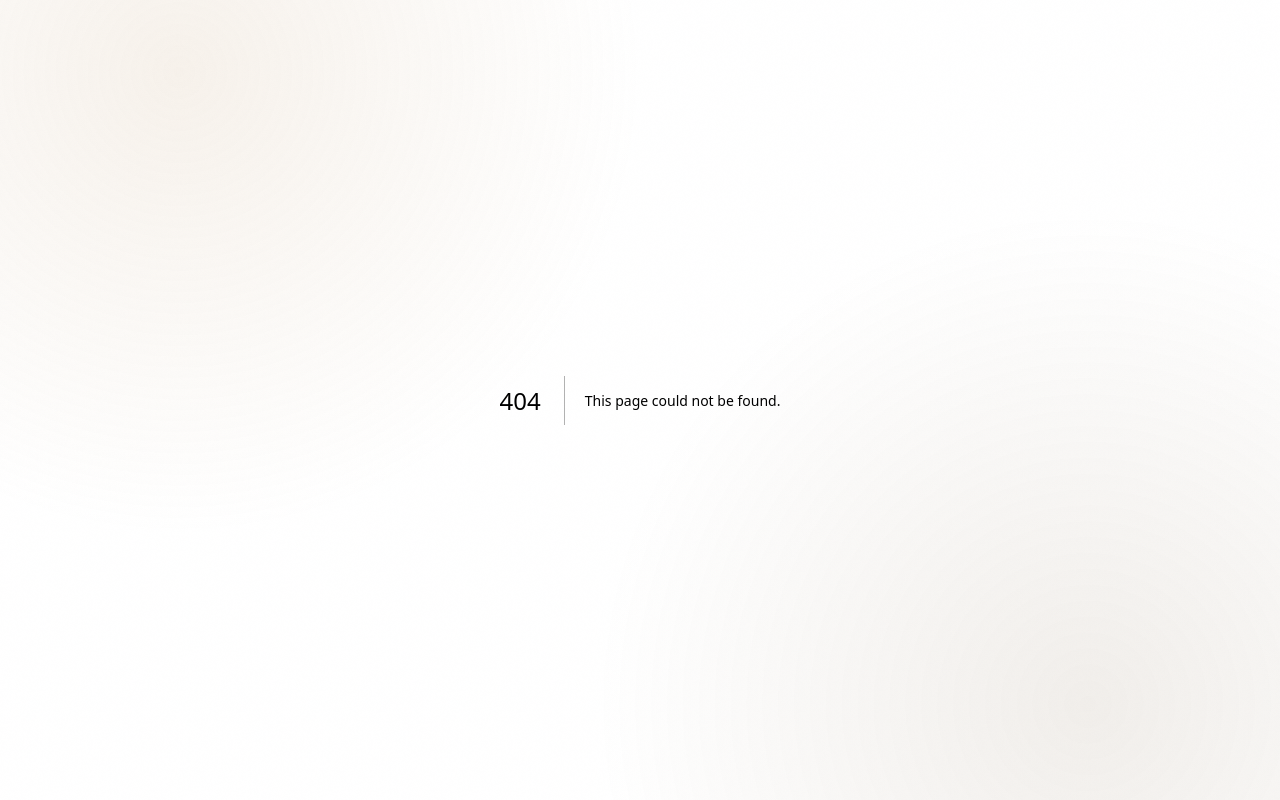
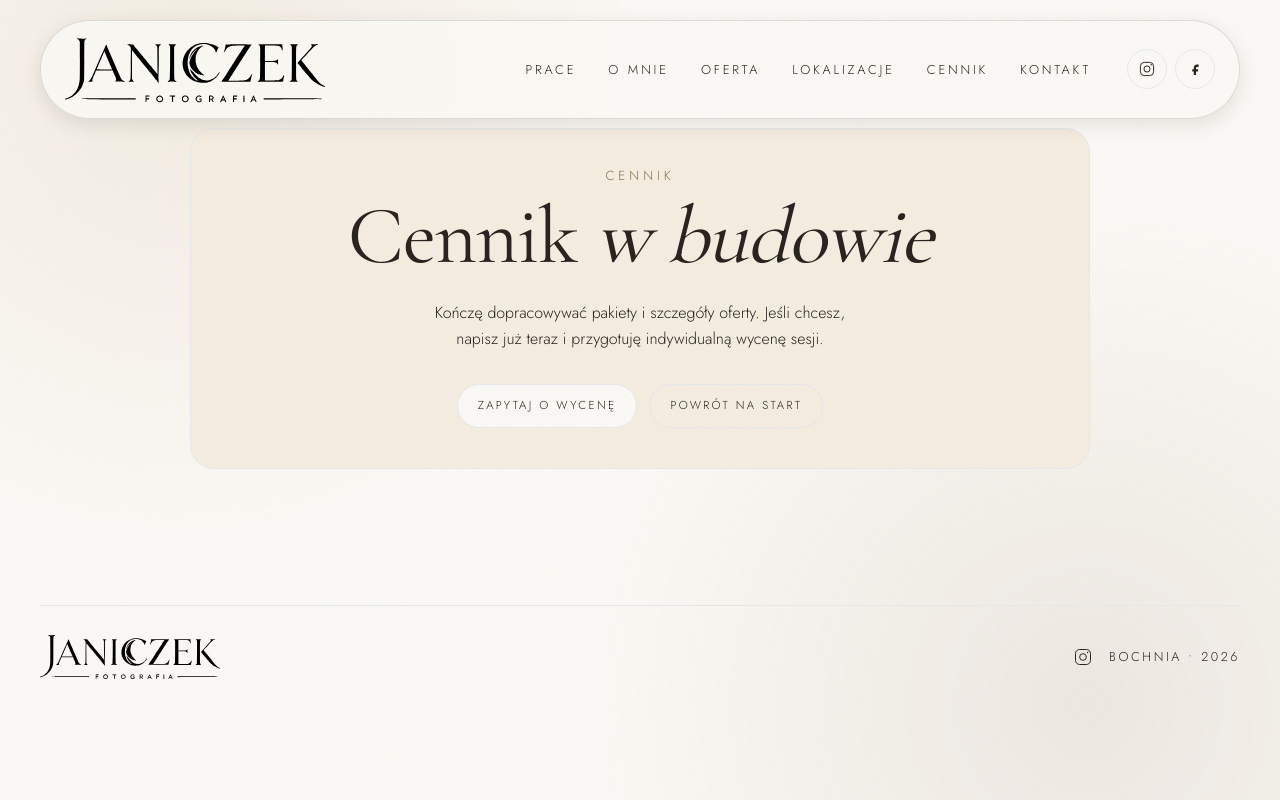
Before and after one commit to ByteUsser/Luk, a Next.js app: page /cennik in a window 1280 px wide. Before the commit this address had no page. Built offline with nearby package versions, Linux system fonts and the light colour scheme.

Commit message:
Add cennik page, refresh copy, and tighten indexing signals

```diff
--- /dev/null
+++ b/app/cennik/page.tsx
@@ -0,0 +1,69 @@
+import type { Metadata } from "next";
+import Link from "next/link";
+import { Footer } from "@/components/Footer";
+import { Nav } from "@/components/Nav";
+import { OptionalCursor } from "@/components/OptionalCursor";
+import { SITE_CONFIG } from "@/lib/site-config";
+
+export const metadata: Metadata = {
+  title: "Cennik",
+  description: "Cennik usług fotograficznych Janiczek Foto.",
+  alternates: {
+    canonical: "/cennik"
+  },
+  openGraph: {
+    url: `${SITE_CONFIG.url}/cennik`,
+    title: `Cennik | ${SITE_CONFIG.name}`,
+    description: "Cennik usług fotograficznych jest aktualnie w przygotowaniu.",
+    images: [
+      {
+        url: SITE_CONFIG.ogImage,
+        width: 1200,
+        height: 630,
+        alt: `Cennik | ${SITE_CONFIG.name}`
+      }
+    ]
+  },
+  twitter: {
+    card: "summary_large_image",
+    title: `Cennik | ${SITE_CONFIG.name}`,
+    description: "Cennik usług fotograficznych jest aktualnie w przygotowaniu.",
+    images: [SITE_CONFIG.ogImage]
+  }
+};
+
+export default function PricingPage() {
+  return (
+    <>
+      <OptionalCursor />
+      <Nav />
+      <main className="px-5 pb-20 pt-28 md:px-10 md:pb-24 md:pt-32">
+        <section className="mx-auto max-w-[900px] rounded-[1.5rem] border border-ink/12 bg-[#f3ecdf] p-6 text-center md:p-10">
+          <p className="eyebrow text-cognac">Cennik</p>
+          <h1 className="section-title mt-4">
+            Cennik <span className="italic">w budowie</span>
+          </h1>
+          <p className="mx-auto mt-6 max-w-[48ch] text-[1rem] leading-relaxed text-ink/80">
+            Kończę dopracowywać pakiety i szczegóły oferty. Jeśli chcesz, napisz już teraz i
+            przygotuję indywidualną wycenę sesji.
+          </p>
+          <div className="mt-8 flex flex-wrap justify-center gap-3">
+            <Link
+              href="/kontakt?source=cennik"
+              className="inline-flex min-h-[44px] items-center rounded-full border border-ink/25 bg-cream px-5 text-[0.72rem] uppercase tracking-[0.2em] text-ink transition-colors duration-700 hover:border-cognac hover:text-cognac"
+            >
+              Zapytaj o wycenę
+            </Link>
+            <Link
+              href="/"
+              className="inline-flex min-h-[44px] items-center rounded-full border border-ink/20 px-5 text-[0.72rem] uppercase tracking-[0.2em] text-ink/80 transition-colors duration-700 hover:border-cognac hover:text-cognac"
+            >
+              Powrót na start
+            </Link>
+          </div>
+        </section>
+      </main>
+      <Footer />
+    </>
+  );
+}
--- a/app/fotograf/[location]/page.tsx
+++ b/app/fotograf/[location]/page.tsx
@@ -215,7 +215,7 @@ export default function PhotographerLocationPage({ params }: { params: Params })
 
           <section className="rounded-[1.5rem] border border-ink/12 bg-[#f3ecdf] p-5 md:p-7">
             <h2 className="font-display text-[2rem] leading-none">
-              Dlaczego klienci wybierają sesję właśnie tutaj?
+              Dlaczego warto umówić sesję w tej lokalizacji?
             </h2>
             <div className="mt-5 grid gap-3 md:grid-cols-3">
               {trustHighlights.map((highlight) => (
--- a/app/robots.ts
+++ b/app/robots.ts
@@ -9,7 +9,6 @@ export default function robots(): MetadataRoute.Robots {
         allow: "/"
       }
     ],
-    sitemap: `${SITE_CONFIG.url}/sitemap.xml`,
-    host: SITE_CONFIG.url
+    sitemap: `${SITE_CONFIG.url}/sitemap.xml`
   };
 }
--- a/components/About.tsx
+++ b/components/About.tsx
@@ -34,7 +34,7 @@ export function About({ publicId }: AboutProps) {
           <h2 className="section-title mt-5 max-w-[13ch]">
             Janiczek Łukasz.
             <br />
-            Fotografuję <span className="italic">prawdziwie</span>
+            Fotografuję <span className="italic">naturalnie</span>
           </h2>
 
           <p className="mt-8 max-w-[52ch] text-[1rem] leading-relaxed text-ink/80 md:text-[1.08rem]">
--- a/components/Contact.tsx
+++ b/components/Contact.tsx
@@ -124,7 +124,7 @@ export function Contact({ headingLevel = "h2", allowQueryPrefill = false }: Cont
         <div>
           <span className="eyebrow text-cognac">Kontakt</span>
           <HeadingTag className="section-title mt-5 max-w-[12ch] text-cream">
-            Zróbmy coś <span className="italic">pięknego</span> razem
+            Umówmy sesję <span className="italic">dopasowaną</span> do Ciebie
           </HeadingTag>
 
           <a
--- a/components/Hero.tsx
+++ b/components/Hero.tsx
@@ -17,9 +17,9 @@ export function Hero({ imagePublicId }: HeroProps) {
         </span>
 
         <h1 className="hero-title max-w-[10ch] text-ink">
-          Łapię <span className="italic">chwile</span>
+          Naturalne kadry,
           <br />
-          jak z filmu
+          <span className="italic">prawdziwe emocje</span>
         </h1>
 
         <p className="mt-7 max-w-[34ch] text-[0.98rem] leading-relaxed text-ink/80 md:text-[1.04rem]">
--- a/components/Nav.tsx
+++ b/components/Nav.tsx
@@ -11,6 +11,7 @@ const homeNavLinks = [
   { href: "#o-mnie", label: "O mnie" },
   { href: "#oferta", label: "Oferta" },
   { href: "/fotograf", label: "Lokalizacje" },
+  { href: "/cennik", label: "Cennik" },
   { href: "#kontakt", label: "Kontakt" }
 ];
 
@@ -19,6 +20,7 @@ const pageNavLinks = [
   { href: "/#o-mnie", label: "O mnie" },
   { href: "/#oferta", label: "Oferta" },
   { href: "/fotograf", label: "Lokalizacje" },
+  { href: "/cennik", label: "Cennik" },
   { href: "/kontakt", label: "Kontakt" }
 ];
 
--- a/components/Services.tsx
+++ b/components/Services.tsx
@@ -16,7 +16,7 @@ export function Services({ items }: ServicesProps) {
     <section id="oferta" className="defer-render px-5 pb-20 md:px-10 md:pb-28">
       <div className="mx-auto max-w-[1400px]">
         <h2 className="section-title mb-10">
-          Sesje, które <span className="italic">czujesz</span>
+          Rodzaje <span className="italic">sesji</span>
         </h2>
 
         <div className="grid gap-4 md:grid-cols-3 md:gap-5">
@@ -40,8 +40,8 @@ export function Services({ items }: ServicesProps) {
                   blurDataURL={image.blurDataURL}
                 />
                 <div className="absolute inset-0 bg-gradient-to-t from-espresso/90 via-espresso/52 to-espresso/22" />
-                <div className="absolute inset-0 flex items-end p-5 text-cream md:p-7">
-                  <div className="w-full max-w-[32ch] rounded-2xl border border-cream/28 bg-espresso/64 px-4 py-4 shadow-[0_10px_24px_rgba(28,21,16,0.36)] backdrop-blur-[1.5px]">
+                <div className="absolute inset-0 flex items-center justify-center p-5 text-cream md:p-7">
+                  <div className="w-full max-w-[32ch] rounded-2xl border border-cream/28 bg-espresso/64 px-4 py-4 text-center shadow-[0_10px_24px_rgba(28,21,16,0.36)] backdrop-blur-[1.5px]">
                     <h3 className="font-display text-[2rem] leading-[0.92] md:text-[2.15rem]">{item.title}</h3>
                     <p className="mt-3 text-[0.98rem] leading-relaxed text-cream/95 md:translate-y-2 md:opacity-0 md:transition-[opacity,transform] md:duration-700 md:ease-[var(--ease-editorial)] md:group-hover:translate-y-0 md:group-hover:opacity-100">
                       {item.description}
--- a/lib/site-config.ts
+++ b/lib/site-config.ts
@@ -25,4 +25,4 @@ export const SITE_CONFIG = {
   ]
 } as const;
 
-export const STATIC_ROUTES = ["/", "/fotograf", "/kontakt", "/polityka-prywatnosci"] as const;
+export const STATIC_ROUTES = ["/", "/fotograf", "/cennik", "/kontakt", "/polityka-prywatnosci"] as const;
--- a/next.config.mjs
+++ b/next.config.mjs
@@ -7,6 +7,14 @@ const nextConfig = {
         has: [{ type: "host", value: "www.janiczekfoto.pl" }],
         destination: "https://janiczekfoto.pl/:path*",
         permanent: true
+      }
+    ];
+  },
+  async headers() {
+    return [
+      {
+        source: "/_next/static/:path*",
+        headers: [{ key: "X-Robots-Tag", value: "noindex" }]
       }
     ];
   },
```
